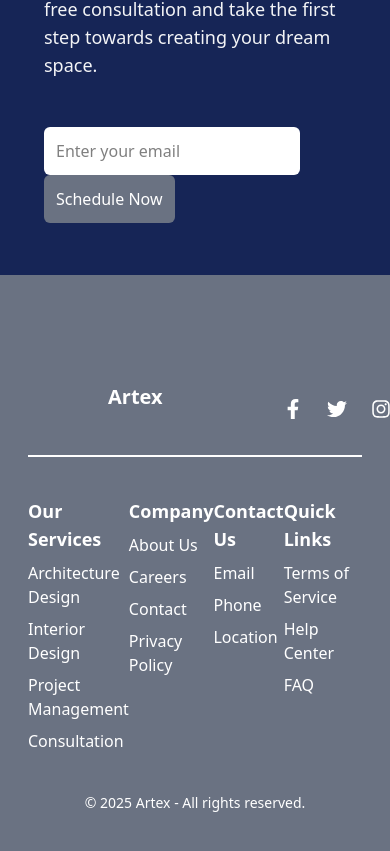
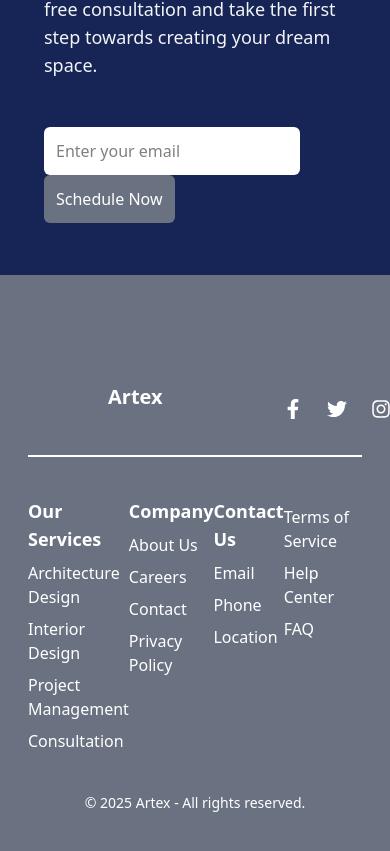
Before and after one commit to Denzel-254/Artex_webapp, a React (Vite) app: page / in a window 390 px wide. Shown: the part 7694-8545 px from the top of the page. Built offline with nearby package versions, Linux system fonts and the light colour scheme.

Commit message:
Modified the footer

```diff
--- a/src/components/layout/Footer.jsx
+++ b/src/components/layout/Footer.jsx
@@ -11,7 +11,7 @@ function Footer() {
     <footer className=" text-white py-6 mt-12">
       <div className="container mx-auto text-center">
         <div className="flex justify-between mb-5">
-          <div className="flex items-baseline space-x-3  mx-20">
+          <div className="flex flex-wrap items-baseline space-x-3  mx-20">
             <img
               src="/logo1.png"
               alt="business logo"
@@ -60,7 +60,9 @@ function Footer() {
           </div>
 
           <div>
-            <h2 className="text-lg font-semibold">Quick Links</h2>
+            <h2 className="text-lg font-semibold hidden md:block">
+              Quick Links
+            </h2>
             <ul>
               <li className="my-2 cursor-pointer">Terms of Service</li>
               <li className="my-2 cursor-pointer">Help Center</li>
```
Also changed, not shown: Screenshots/LIGHTHOUSE.png (added).
